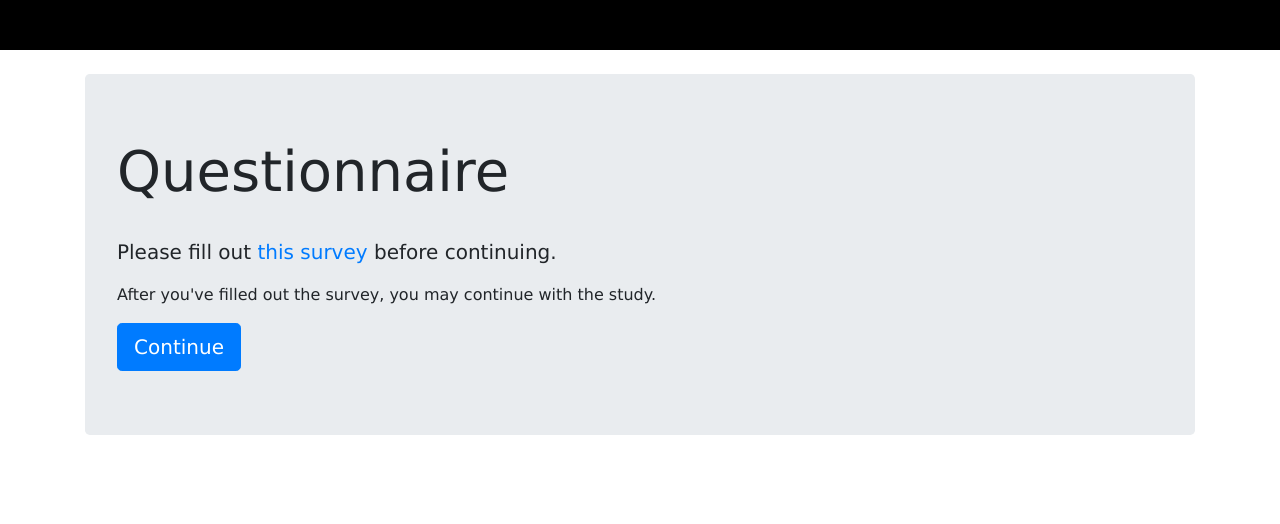
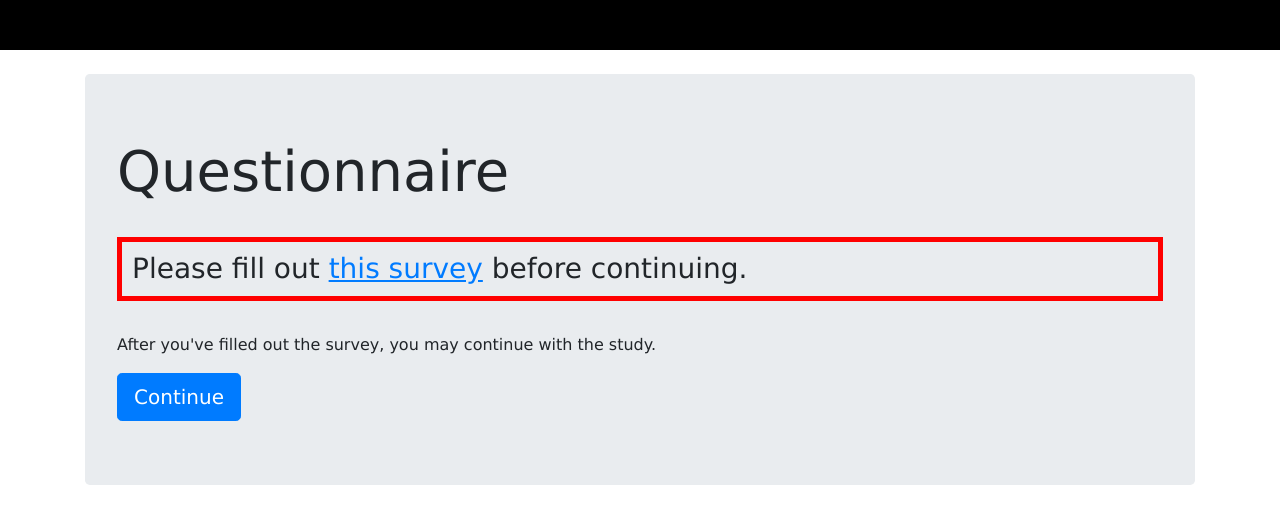
Before and after one commit to KulkarniAbhishekM/elx-lab-study-heroku, a Flask app: page /survey2 in a window 1280 px wide. Shown: the top 524 px of the page. Run offline with Flask 2, Linux system fonts and the light colour scheme; the visitor is signed in with stand-in values (Sample User, id 1); some libraries are stand-ins or nearby versions.

Commit message:
webpage edits

```diff
--- a/static/style.css
+++ b/static/style.css
@@ -155,3 +155,13 @@
 #quiz-body-3{
     display: none;
 }
+
+.take-survey{
+    border: 5px solid;
+    border-color: red;
+    padding: 10px;
+}
+
+.survey-link{
+    text-decoration: underline;
+}
--- a/templates/cryptography.html
+++ b/templates/cryptography.html
@@ -4,9 +4,6 @@
 <div class="grid-container">
   <div class="item1">
     <h1>Section 2: Cryptography</h1>
-    <p>This study will contain three informational videos and the corresponding quizzes. You can interact with the
-      chat guide and rely on it
-      to help you to understand the concept better. </p>
   </div>
   <div class="item2">
     <ul>
--- a/templates/study-intro.html
+++ b/templates/study-intro.html
@@ -9,7 +9,7 @@
     <div class="container align-self-center">
         <div class="jumbotron">
             <h1 class="display-4">Section 1</h1>
-            <p class="lead">WE NEED TO ADD INTRODUCTION HERE! Click "Begin" when you are ready to
+            <p class="lead">Click "Begin" when you are ready to
                 begin Section 1.</p>
             {#<hr class="my-4">
             <p>Here are potentially some more instructions</p>#}
--- a/templates/survey-con.html
+++ b/templates/survey-con.html
@@ -10,9 +10,9 @@
         <div class="jumbotron">
             <h1 class="display-4">Questionnaire</h1>
             <br>
-            <p class="lead">Please fill out <a href="https://ufl.qualtrics.com/jfe/form/SV_54kwqGpdA7wQFqm" target="_blank">this survey</a> before continuing.</p>
+            <h3 class="take-survey">Please fill out <a class="survey-link" href="https://ufl.qualtrics.com/jfe/form/SV_54kwqGpdA7wQFqm" target="_blank">this survey</a> before continuing.</h3>
 
-
+            <br>
             <p>After you've filled out the survey, you may continue with the study.</p>
            {% if start == 'e' %}
                 <a href="{{url_for('final_page')}}"> <button type="button" class="btn btn-primary btn-lg">Continue
--- a/templates/survey-exp.html
+++ b/templates/survey-exp.html
@@ -11,8 +11,8 @@
             <h1 class="display-4">Questionnaire</h1>
                         <br>
 
-            <p class="lead">Please fill out  <a href="https://ufl.qualtrics.com/jfe/form/SV_6kZVJR1TLMEfIkS" target="_blank"> this survey</a> before continuing.</p>
-
+           <h3 class="take-survey">Please fill out  <a class="survey-link" href="https://ufl.qualtrics.com/jfe/form/SV_6kZVJR1TLMEfIkS" target="_blank"> this survey</a> before continuing.</h3>
+            <br>
             <p>After you've filled out the survey, you may continue with the study.</p>
            {% if start == 'e' %}
                 <a href="{{url_for('study_break')}}"> <button type="button" class="btn btn-primary btn-lg">Continue
```
